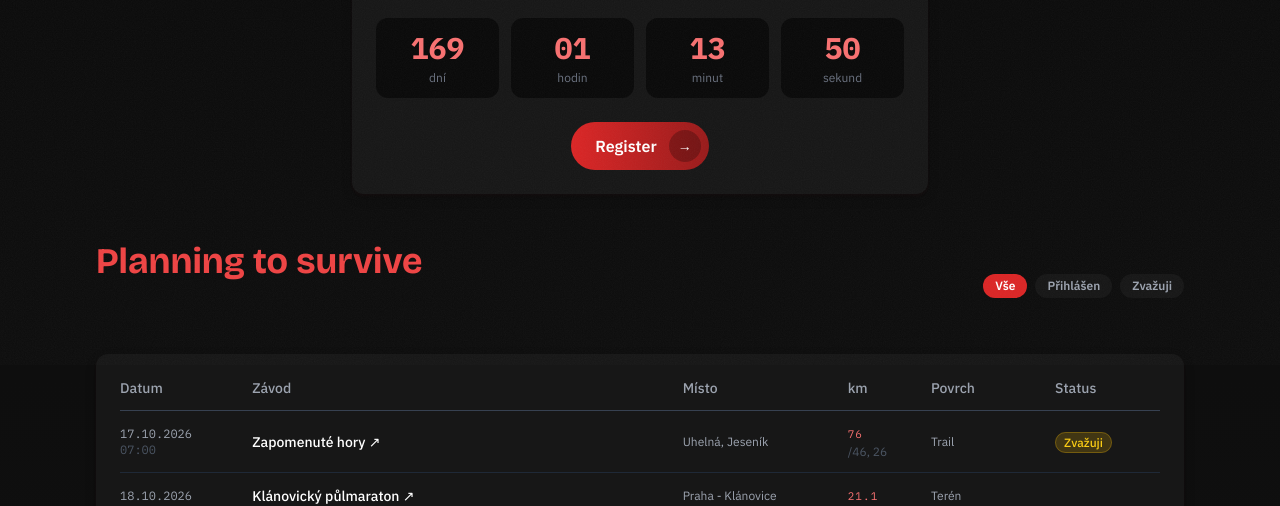
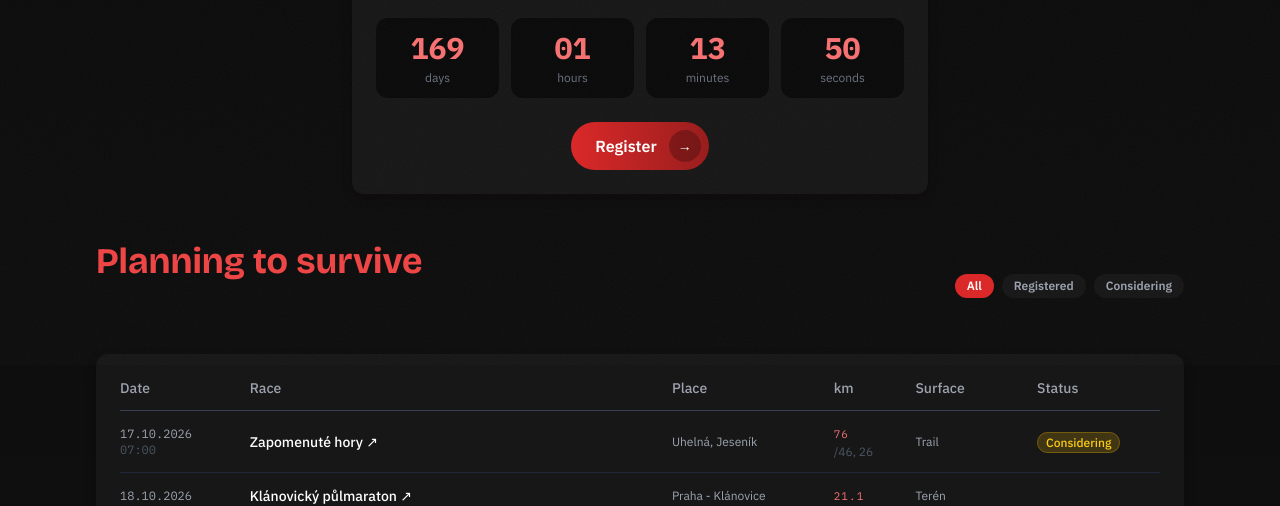
Before and after one commit to petrhollan22/petr-portfolio, a Next.js app: page /en/races in a window 1280 px wide. Shown: the part 435-941 px from the top of the page. Built offline with nearby package versions, Linux system fonts and the light colour scheme; no server answers.

Commit message:
Translate remaining Czech UI strings in EN, hide Czech-only content in EN

```diff
--- a/app/[locale]/blog/page.tsx
+++ b/app/[locale]/blog/page.tsx
@@ -9,7 +9,9 @@ export async function generateMetadata({ params }: { params: Promise<{ locale: s
   return buildMetadata(locale, 'blogTitle', 'blogDescription', '/blog');
 }
 
-export default async function BlogPage() {
+export default async function BlogPage({ params }: { params: Promise<{ locale: string }> }) {
+  const { locale } = await params;
+  const cs = locale === 'cs';
   const posts = await getAllPosts();
 
   return (
@@ -18,12 +20,14 @@ export default async function BlogPage() {
         <PageGlow />
         <h1 className="text-5xl font-bold mb-4 gradient-text">Blog</h1>
         <p className="text-xl text-gray-400 max-w-2xl mx-auto">
-          Novinky a poznámky k tomu, na čem pracuji.
+          {cs ? 'Novinky a poznámky k tomu, na čem pracuju.' : "Notes on what I'm working on."}
         </p>
       </section>
 
       <section className="container pt-16 pb-12">
-        {posts.length === 0 ? (
+        {!cs ? (
+          <p className="text-gray-400 text-center">The blog is in Czech for now. <a href="/cs/blog" className="text-red-400 hover:text-red-300 transition-colors">Read it in Czech →</a></p>
+        ) : posts.length === 0 ? (
           <p className="text-gray-400 text-center">Zatím tu nic není.</p>
         ) : (
           <div className="space-y-6 max-w-3xl mx-auto">
--- a/app/[locale]/free-time/page.tsx
+++ b/app/[locale]/free-time/page.tsx
@@ -187,9 +187,9 @@ export default function FreeTimePage() {
             <table className="w-full text-sm">
               <thead>
                 <tr className="text-left border-b border-gray-700">
-                  <th className="pb-3 pr-4 text-gray-400 font-medium">Datum</th>
-                  <th className="pb-3 pr-4 text-gray-400 font-medium">Závod</th>
-                  <th className="pb-3 pr-4 text-gray-400 font-medium">Místo</th>
+                  <th className="pb-3 pr-4 text-gray-400 font-medium">{locale === 'cs' ? 'Datum' : 'Date'}</th>
+                  <th className="pb-3 pr-4 text-gray-400 font-medium">{locale === 'cs' ? 'Závod' : 'Race'}</th>
+                  <th className="pb-3 pr-4 text-gray-400 font-medium">{locale === 'cs' ? 'Místo' : 'Place'}</th>
                   <th className="pb-3 pr-4 text-gray-400 font-medium">{t('racesDistance')}</th>
                   <th className="pb-3 pr-4 text-gray-400 font-medium hidden md:table-cell">{t('racesSurface')}</th>
                   <th className="pb-3 text-gray-400 font-medium hidden md:table-cell">{t('racesProfile')}</th>
--- a/app/[locale]/inspiration/page.tsx
+++ b/app/[locale]/inspiration/page.tsx
@@ -29,7 +29,7 @@ export default async function Page({ params }: { params: Promise<{ locale: strin
         </p>
       </section>
 
-      {posts.length > 0 && (
+      {locale === 'cs' && posts.length > 0 && (
         <section className="container py-12 space-y-8 max-w-3xl mx-auto">
           {posts.map((post: any) => (
             <article key={post._id} className="card">
--- a/app/[locale]/page.tsx
+++ b/app/[locale]/page.tsx
@@ -102,7 +102,7 @@ export default async function Home({ params }: { params: Promise<{ locale: strin
         <PhotoStrip />
       </section>
 
-      {latestPost && (
+      {locale === 'cs' && latestPost && (
         <section className="container py-12 border-t border-gray-800">
           <p className="mono-label text-red-400 mb-6">{t('fromBlog')}</p>
           <div className="grid md:grid-cols-2 gap-8 items-center">
--- a/app/[locale]/races/page.tsx
+++ b/app/[locale]/races/page.tsx
@@ -1,15 +1,15 @@
 'use client';
 
 import { useState, useEffect } from 'react';
-import { useTranslations } from 'next-intl';
+import { useTranslations, useLocale } from 'next-intl';
 import { races } from '@/data/races';
 import PageGlow from '@/components/PageGlow';
 import Reveal from '@/components/Reveal';
 
-const STATUS_BADGE: Record<string, { label: string; cls: string }> = {
-  registered: { label: 'Přihlášen', cls: 'bg-green-500/20 text-green-400 border border-green-500/30' },
-  considering: { label: 'Zvažuji', cls: 'bg-yellow-500/20 text-yellow-400 border border-yellow-500/30' },
-  watching: { label: 'Sleduji', cls: 'bg-gray-500/20 text-gray-400 border border-gray-500/30' },
+const STATUS_BADGE: Record<string, { label: { cs: string; en: string }; cls: string }> = {
+  registered: { label: { cs: 'Přihlášen', en: 'Registered' }, cls: 'bg-green-500/20 text-green-400 border border-green-500/30' },
+  considering: { label: { cs: 'Zvažuji', en: 'Considering' }, cls: 'bg-yellow-500/20 text-yellow-400 border border-yellow-500/30' },
+  watching: { label: { cs: 'Sleduji', en: 'Watching' }, cls: 'bg-gray-500/20 text-gray-400 border border-gray-500/30' },
 };
 
 function Countdown({ isoDate, time }: { isoDate: string; time?: string }) {
@@ -32,15 +32,16 @@ function Countdown({ isoDate, time }: { isoDate: string; time?: string }) {
     return () => clearInterval(id);
   }, [isoDate, time]);
 
+  const cs = useLocale() === 'cs';
   if (!diff) return null;
 
   return (
     <div className="grid grid-cols-4 gap-3 mt-4">
       {[
-        { label: 'dní', value: diff.days },
-        { label: 'hodin', value: diff.hours },
-        { label: 'minut', value: diff.minutes },
-        { label: 'sekund', value: diff.seconds },
+        { label: cs ? 'dní' : 'days', value: diff.days },
+        { label: cs ? 'hodin' : 'hours', value: diff.hours },
+        { label: cs ? 'minut' : 'minutes', value: diff.minutes },
+        { label: cs ? 'sekund' : 'seconds', value: diff.seconds },
       ].map(({ label, value }) => (
         <div key={label} className="bg-primary rounded-xl p-3 text-center">
           <div className="text-3xl font-bold font-mono text-red-400">{String(value).padStart(2, '0')}</div>
@@ -53,6 +54,7 @@ function Countdown({ isoDate, time }: { isoDate: string; time?: string }) {
 
 export default function RacesPage() {
   const t = useTranslations('races');
+  const cs = useLocale() === 'cs';
   const [filter, setFilter] = useState<'all' | 'registered' | 'considering'>('all');
 
   const today = new Date();
@@ -100,7 +102,7 @@ export default function RacesPage() {
               {(['all', 'registered', 'considering'] as const).map(f => (
                 <button key={f} onClick={() => setFilter(f)}
                   className={`px-3 py-1 rounded-full text-xs font-semibold transition-colors ${filter === f ? 'bg-red-600 text-white' : 'bg-secondary text-gray-400 hover:text-white'}`}>
-                  {f === 'all' ? 'Vše' : f === 'registered' ? 'Přihlášen' : 'Zvažuji'}
+                  {f === 'all' ? (cs ? 'Vše' : 'All') : f === 'registered' ? (cs ? 'Přihlášen' : 'Registered') : (cs ? 'Zvažuji' : 'Considering')}
                 </button>
               ))}
             </div>
@@ -109,11 +111,11 @@ export default function RacesPage() {
             <table className="w-full text-sm">
               <thead>
                 <tr className="text-left border-b border-gray-700">
-                  <th className="pb-3 pr-4 text-gray-400 font-medium">Datum</th>
-                  <th className="pb-3 pr-4 text-gray-400 font-medium">Závod</th>
-                  <th className="pb-3 pr-4 text-gray-400 font-medium hidden sm:table-cell">Místo</th>
+                  <th className="pb-3 pr-4 text-gray-400 font-medium">{cs ? 'Datum' : 'Date'}</th>
+                  <th className="pb-3 pr-4 text-gray-400 font-medium">{cs ? 'Závod' : 'Race'}</th>
+                  <th className="pb-3 pr-4 text-gray-400 font-medium hidden sm:table-cell">{cs ? 'Místo' : 'Place'}</th>
                   <th className="pb-3 pr-4 text-gray-400 font-medium">km</th>
-                  <th className="pb-3 pr-4 text-gray-400 font-medium hidden md:table-cell">Povrch</th>
+                  <th className="pb-3 pr-4 text-gray-400 font-medium hidden md:table-cell">{cs ? 'Povrch' : 'Surface'}</th>
                   <th className="pb-3 text-gray-400 font-medium">Status</th>
                 </tr>
               </thead>
@@ -138,7 +140,7 @@ export default function RacesPage() {
                     <td className="py-3">
                       {race.status && (
                         <span className={`px-2 py-0.5 rounded-full text-xs font-medium ${STATUS_BADGE[race.status].cls}`}>
-                          {STATUS_BADGE[race.status].label}
+                          {STATUS_BADGE[race.status].label[cs ? 'cs' : 'en']}
                         </span>
                       )}
                     </td>
--- a/components/Footer.tsx
+++ b/components/Footer.tsx
@@ -48,8 +48,8 @@ export default function Footer() {
             <h3 className="text-lg font-semibold mb-4">{t('contactTitle')}</h3>
             <ul className="space-y-2 text-gray-400 text-sm">
               <li><a href="mailto:petr@hollan.eu" className="hover:text-red-400 transition-colors">petr@hollan.eu</a></li>
-              <li><a href="https://cz.linkedin.com/in/petr-hollan" target="_blank" rel="noopener noreferrer" className="hover:text-red-400 transition-colors"title="pro ty, co preferují formální verzi">LinkedIn ↗</a></li>
-              <li><a href="https://strava.app.link/vDsxY1WUI0b" target="_blank" rel="noopener noreferrer" className="hover:text-red-400 transition-colors"title="důkaz, že občas opravdu běhám">Strava ↗</a></li>
+              <li><a href="https://cz.linkedin.com/in/petr-hollan" target="_blank" rel="noopener noreferrer" className="hover:text-red-400 transition-colors" title={t('linkedinTitle')}>LinkedIn ↗</a></li>
+              <li><a href="https://strava.app.link/vDsxY1WUI0b" target="_blank" rel="noopener noreferrer" className="hover:text-red-400 transition-colors" title={t('stravaTitle')}>Strava ↗</a></li>
             </ul>
           </div>
         </div>
@@ -58,7 +58,7 @@ export default function Footer() {
           <p>&copy; 2026 Petr Hollan</p>
               <p className="text-xs text-gray-600 mt-1">{t('builtBy')}</p>
           <span className="hidden sm:inline">·</span>
-          <Link href="/privacy" className="hover:text-red-400 transition-colors">Ochrana soukromí</Link>
+          <Link href="/privacy" className="hover:text-red-400 transition-colors">{t('privacy')}</Link>
         </div>
       </div>
     </footer>
--- a/components/ScrollToTop.tsx
+++ b/components/ScrollToTop.tsx
@@ -2,9 +2,11 @@
 
 import { useState, useEffect } from 'react';
 import { ArrowUp } from '@phosphor-icons/react';
+import { useLocale } from 'next-intl';
 
 export default function ScrollToTop() {
   const [visible, setVisible] = useState(false);
+  const cs = useLocale() === 'cs';
 
   useEffect(() => {
     const onScroll = () => setVisible(window.scrollY > 600);
@@ -18,7 +20,7 @@ export default function ScrollToTop() {
   return (
     <button
       onClick={() => window.scrollTo({ top: 0, behavior: 'smooth' })}
-      aria-label="Zpět nahoru"
+      aria-label={cs ? 'Zpět nahoru' : 'Back to top'}
       className="fixed bottom-24 right-5 z-30 w-11 h-11 rounded-full bg-red-600 hover:bg-red-500 text-white shadow-lg flex items-center justify-center transition-all hover:-translate-y-0.5"
     >
       <ArrowUp weight="regular" className="w-5 h-5" />
--- a/messages/cs.json
+++ b/messages/cs.json
@@ -51,7 +51,10 @@
     "newsletterOk": "Máš to tam. Dám vědět, až objevím něco, co stojí za otevření schránky.",
     "newsletterErr409": "Už se známe — tenhle e-mail v databázi mám.",
     "newsletterErrGeneral": "Něco spadlo pod stůl. Dej tomu vteřinu a zkus to znovu.",
-    "builtBy": "Web jsem si postavil sám. Případné chyby tedy nemám na koho svést."
+    "builtBy": "Web jsem si postavil sám. Případné chyby tedy nemám na koho svést.",
+    "linkedinTitle": "pro ty, co preferují formální verzi",
+    "stravaTitle": "důkaz, že občas opravdu běhám",
+    "privacy": "Ochrana soukromí"
   },
   "work": {
     "title": "Moje práce",
--- a/messages/en.json
+++ b/messages/en.json
@@ -51,7 +51,10 @@
     "newsletterOk": "You are in. I will ping you only when there is something genuinely worth reading.",
     "newsletterErr409": "Already on the list — good to have you back.",
     "newsletterErrGeneral": "Something broke on the wire. Give it a moment and try again.",
-    "builtBy": "I built this site myself. So there is no one else to blame for the bugs."
+    "builtBy": "I built this site myself. So there is no one else to blame for the bugs.",
+    "linkedinTitle": "for those who prefer the formal version",
+    "stravaTitle": "proof that I actually run sometimes",
+    "privacy": "Privacy"
   },
   "work": {
     "title": "My work",
```
Also changed, not shown: 2 other files (tests, documents, lock files or other folders).
